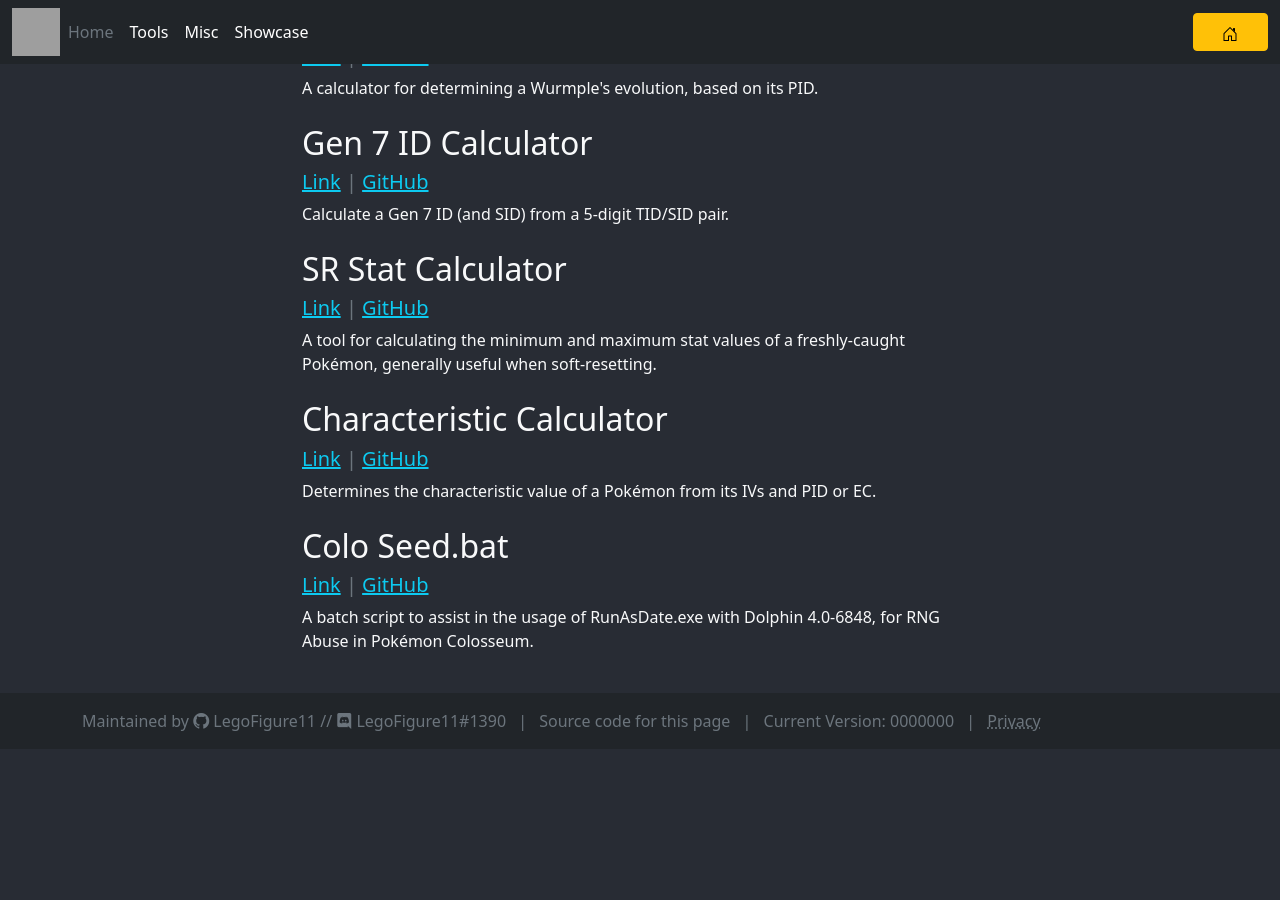
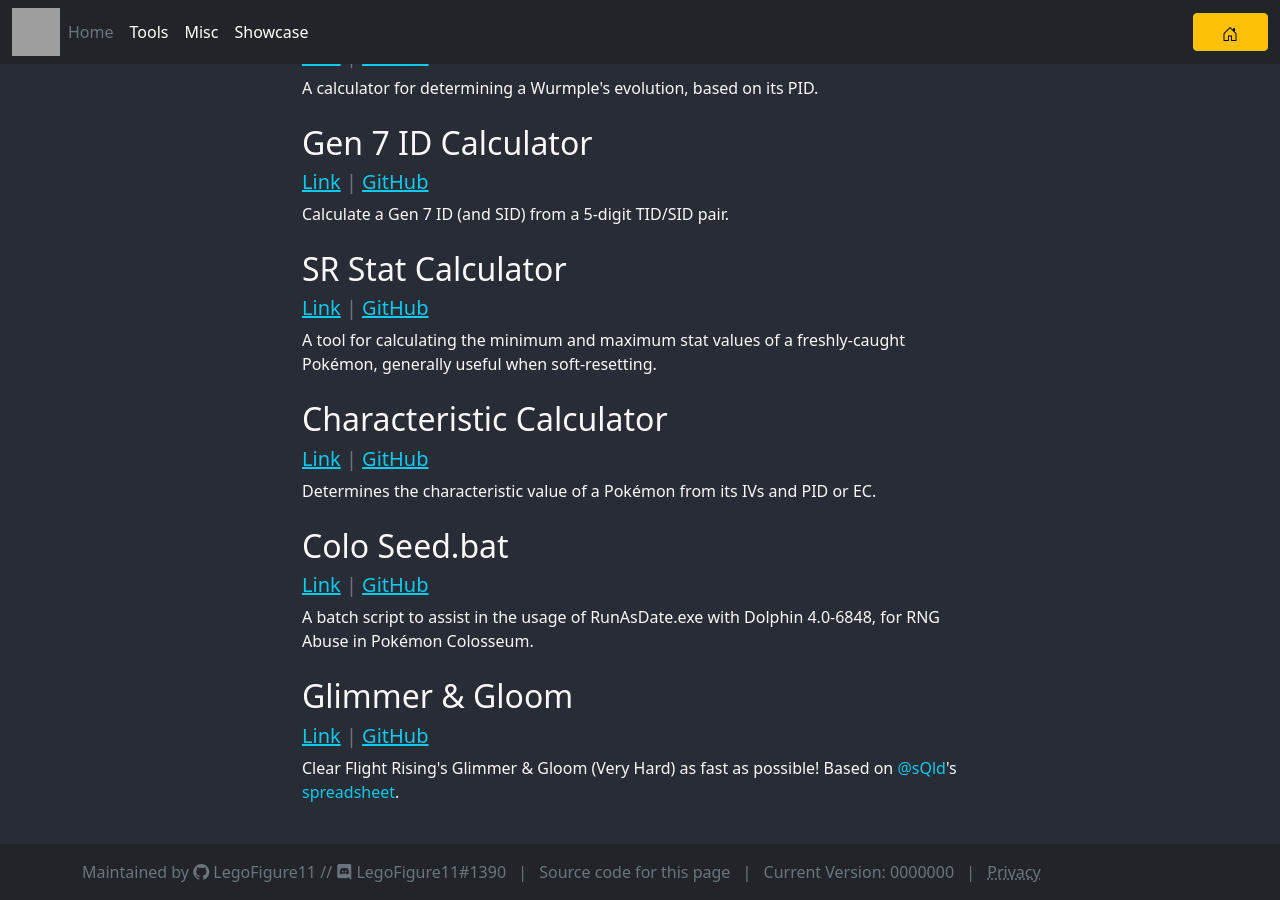
Before and after one commit to LegoFigure11/legofigure11.github.io, a Jekyll site: the page built from tools/index.html, in a window 1280 px wide and 900 px high, scrolled down 639 px. Built offline with Jekyll 4.4.1, drawn with Linux system fonts in a browser that asks for light colours; comment, search, counter and statistics services are not loaded; before the commit the page ends 1388 px from its top, so only the background shows below that; grey boxes are pictures that could not be loaded.

Commit message:
Add G&G to Tools index

```diff
--- a/tools/index.html
+++ b/tools/index.html
@@ -85,4 +85,14 @@ permalink: /tools/
       Pok&eacute;mon Colosseum.
     </p>
   </div>
+  <div class="pb-2">
+    <h2 class="anchored">Glimmer &amp; Gloom</h2>
+    <h5 class="text-secondary">
+      <a class="text-info" href="/tools/glimmer-and-gloom/">Link</a> | <a class="text-info" href="https://github.com/LegoFigure11/legofigure11.github.io/blob/master/tools/glimmer-and-gloom/index.html">GitHub</a>
+    </h5>
+    <p>
+      Clear Flight Rising's Glimmer &amp; Gloom (Very Hard) as fast as possible! Based on <a class="text-decoration-none text-info" href="http://www1.flightrising.com/clan-profile/186567">@sQld</a>'s <a class="text-decoration-none text-info"
+        href="https://docs.google.com/spreadsheets/d/16pqDJcZfQE9UAkSdVWlcmR5zDUQdWFoFFkLTJGg3-p0/edit#gid=1444119290">spreadsheet</a>.
+    </p>
+  </div>
 </div>
```
